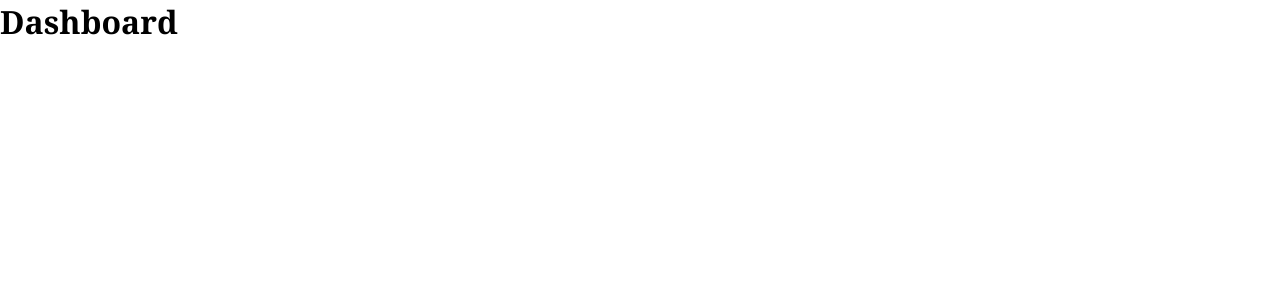
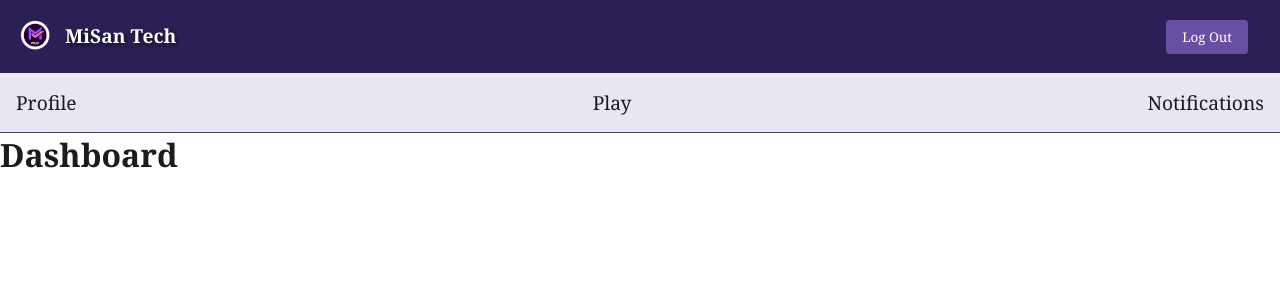
Before and after one commit to laurenx122/chess-game, a React (Create React App) app: page /dashboard in a window 1280 px wide. Shown: the top 300 px of the page. Built offline with nearby package versions, Linux system fonts and the light colour scheme.

Commit message:
feature: dashboard design
- can log out
- others are just design for now

```diff
--- a/src/Dashboard/Dashboard.jsx
+++ b/src/Dashboard/Dashboard.jsx
@@ -1,12 +1,54 @@
-import React from 'react'
+import React, { useState } from 'react';
+import { useNavigate } from 'react-router-dom';
+import './styleDash.css';
+
 
 export const Dashboard = () => {
+    const [showLogoutConfirmation, setShowLogoutConfirmation] = useState(false);
+    const navigate = useNavigate();
+
+    const handleLogout = () => {
+        setShowLogoutConfirmation(true);
+    };
+
+    const confirmLogout = () => {
+        console.log('Logging out...');
+        navigate('/login');
+        setShowLogoutConfirmation(false);
+    };
+
+    const cancelLogout = () => {
+        setShowLogoutConfirmation(false);
+    };
+
     return (
-        <div>
+        <div className="dashboard">
+            <header className="dashboard-header">
+                <div className='logo-container'>
+                    <div className='logo'></div>
+                    <span className='logo-name'>MiSan Tech</span>
+                </div>
+                <button className="logout-button" onClick={handleLogout}>Log Out</button>
+            </header>
+
+            <div className="sub-header">
+                <div className="profile">Profile</div>
+                <div className="play-button">Play</div>
+                <div className="notification-bell">Notifications</div>
+            </div>
+
+            {showLogoutConfirmation && (
+                <div className="logout-confirmation">
+                    <p>Are you sure you want to log out?</p>
+                    <button onClick={confirmLogout}>Yes</button>
+                    <button onClick={cancelLogout}>No</button>
+                </div>
+            )}
+
             <h1>Dashboard</h1>
             {/* Dashboard content */}
         </div>
-    )
-}
+    );
+};
 
 export default Dashboard;
--- a/src/Dashboard/styleDash.css
+++ b/src/Dashboard/styleDash.css
@@ -0,0 +1,91 @@
+:root {
+    --dark-purple: #2c1f56;
+    --medium-purple: #4a3f6b;
+    --light-purple: #e8e6f0;
+    --accent-purple: #6750a4;
+    --white: #ffffff;
+    --text-dark: #1d1b20;
+}
+
+.dashboard {
+    font-family: Arial, sans-serif;
+    background-color: var(--white);
+    color: var(--text-dark);
+}
+
+.dashboard-header {
+    display: flex;
+    justify-content: space-between;
+    align-items: center;
+    padding: 1.5rem 2rem;
+    background-color: var(--dark-purple);
+    height: 25px;
+}
+
+.logo-container {
+    display: flex;
+    align-items: center;
+}
+
+.logo {
+    width: 30px;
+    height: 30px;
+    margin-right: 15px;
+    align-self: center;
+
+}
+
+.logo-name {
+    font-weight: bold;
+    color: var(--white);
+    font-size: 1.2rem;
+    align-self: center;
+}
+
+.logout-button {
+    padding: 0.5rem 1rem;
+    background-color: var(--accent-purple);
+    color: var(--white);
+    color: white;
+    border: none;
+    border-radius: 4px;
+    cursor: pointer;
+    margin-left: auto;
+}
+
+.sub-header {
+    display: flex;
+    justify-content: space-between;
+    align-items: center;
+    padding: 1rem;
+    background-color: var(--light-purple);
+    border-bottom: 1px solid var(--medium-purple);
+}
+
+.profile, .play-button, .notification-bell {
+    color: var(--text-dark);
+    font-size: 1.2rem;
+    cursor: pointer;
+}
+
+.logout-confirmation {
+    position: fixed;
+    top: 50%;
+    left: 50%;
+    transform: translate(-50%, -50%);
+    background-color: var(--white);
+    padding: 2rem;
+    border-radius: 8px;
+    box-shadow: 0 0 10px rgba(0, 0, 0, 0.1);
+    text-align: center;
+}
+
+.logout-confirmation button {
+    margin: 0 0.5rem;
+    padding: 0.5rem 1rem;
+    background-color: var(--accent-purple);
+    color: var(--white);
+    border: none;
+    border-radius: 4px;
+    cursor: pointer;
+}
```
